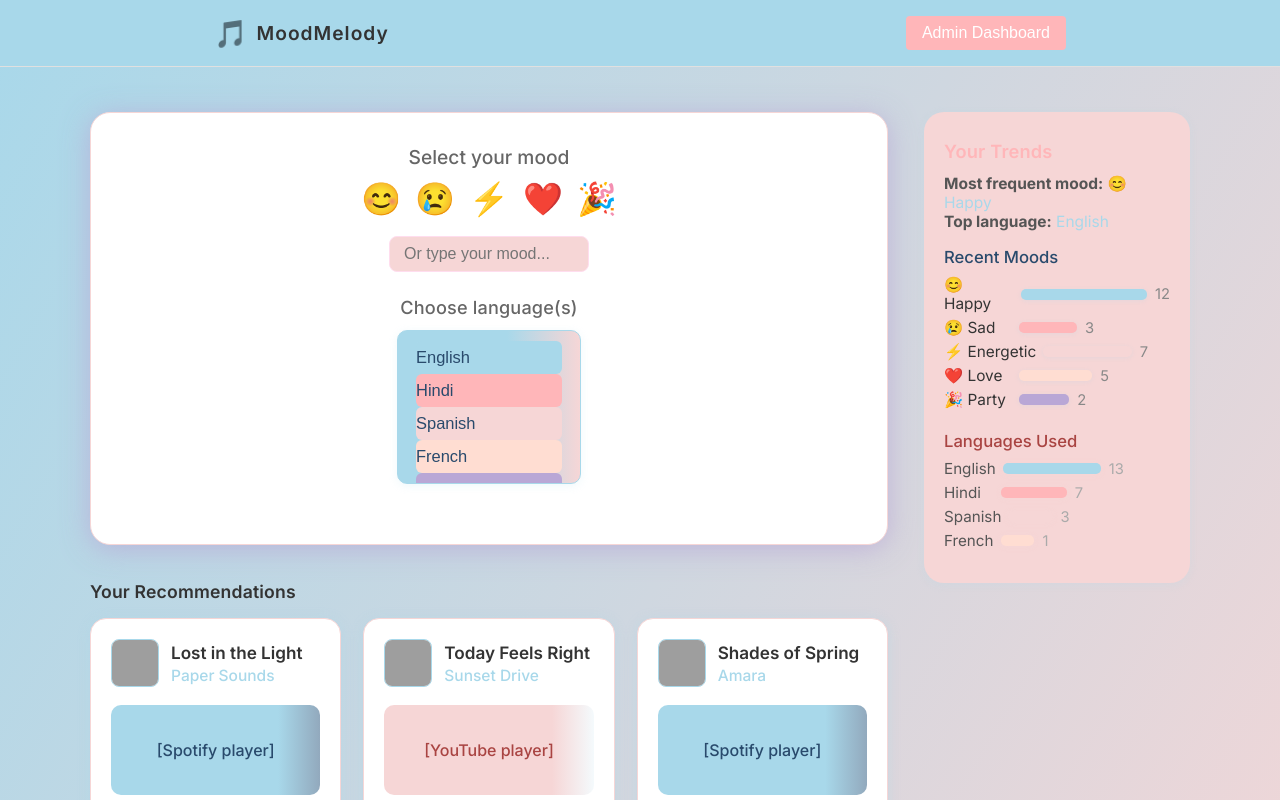
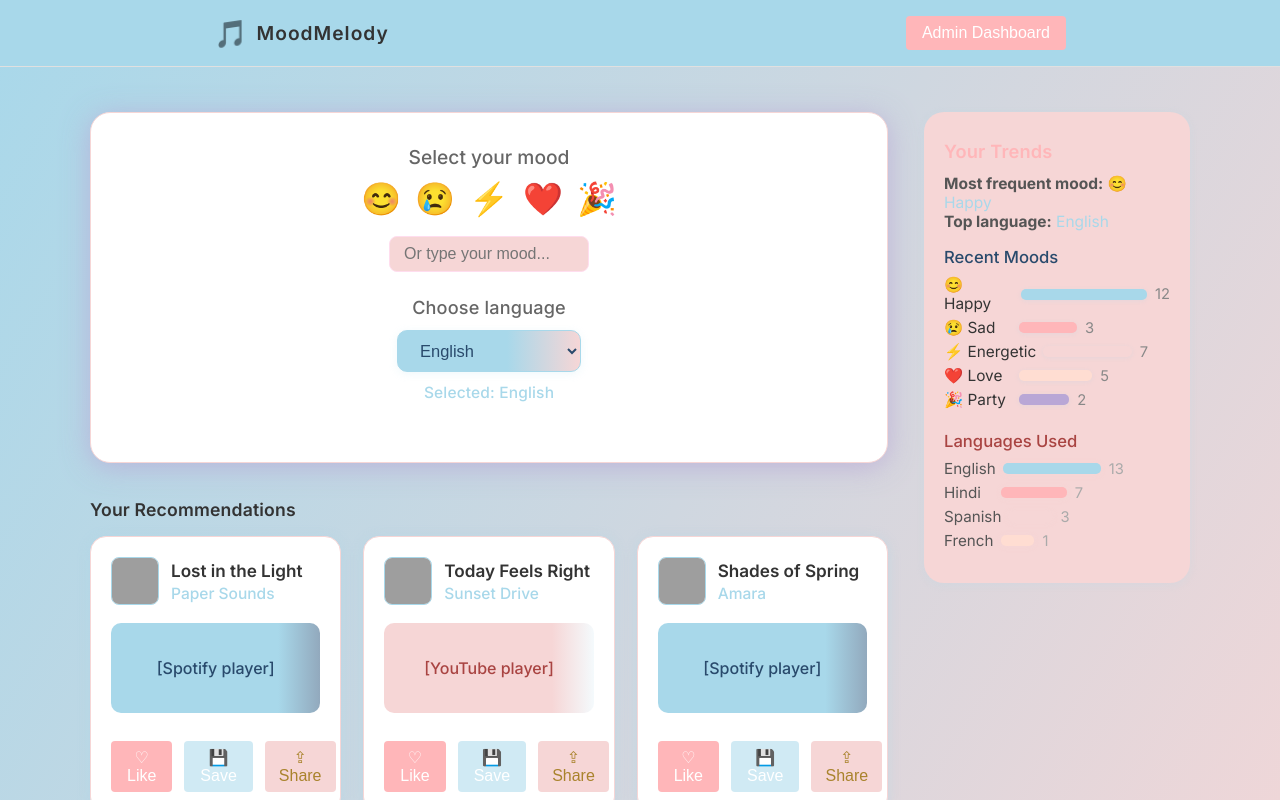
Before and after one commit to Workflow-Manager-admin/moodmelody-27188-a662c0a6, a React (Create React App) app in the folder moodmelody/: page / in a window 1280 px wide. Shown: the top 800 px of the page. Built offline with nearby package versions, Linux system fonts and the light colour scheme; grey boxes are pictures that could not be loaded; the HTML template or start-up script is replaced by a standard one.

Commit message:
Auto-commit: Changes as of 2025-06-03T07:27:36.962084+00:00

```diff
--- a/moodmelody/src/components/LanguageSelector.js
+++ b/moodmelody/src/components/LanguageSelector.js
@@ -2,11 +2,11 @@ import React, { useState } from "react";
 
 // PUBLIC_INTERFACE
 /**
- * LanguageSelector displays a multi-select dropdown for choosing languages,
+ * LanguageSelector displays a single-select native dropdown for choosing language,
  * styled with pastel/brand colors for a consistent, inviting look.
- * Uses multi-select if required (true by default).
+ * Only one language may be selected at a time (native dropdown style, no scroll box).
  */
-function LanguageSelector({ multiSelect = true }) {
+function LanguageSelector() {
   // List of available language options
   const languageOptions = [
     { value: "English", color: "#A8D8EA" },
@@ -16,25 +16,22 @@ function LanguageSelector({ multiSelect = true }) {
     { value: "Chinese", color: "#B9A7D6" },
   ];
 
-  // State for selected languages
-  const [selected, setSelected] = useState([]);
+  // State for selected language (single string)
+  const [selected, setSelected] = useState(languageOptions[0].value);
 
   /**
    * Handle change event for <select>
    */
   // PUBLIC_INTERFACE
   function handleChange(e) {
-    const options = Array.from(e.target.selectedOptions, (option) => option.value);
-    setSelected(options);
+    setSelected(e.target.value);
   }
 
   // Pastel background gradient for dropdown
-  const pastelGradient =
-    "linear-gradient(90deg, #A8D8EA 60%, #F6D6D6 100%)";
+  const pastelGradient = "linear-gradient(90deg, #A8D8EA 60%, #F6D6D6 100%)";
+  const pastelBoxShadow = "0 2px 8px #A8D8EA30";
 
-  const pastelBoxShadow =
-    "0 2px 8px #A8D8EA30";
-
+  // Custom pastel border + compact native dropdown look
   return (
     <div style={{ marginBottom: 28, textAlign: "center" }}>
       <div
@@ -46,10 +43,9 @@ function LanguageSelector({ multiSelect = true }) {
           letterSpacing: "0.01em",
         }}
       >
-        Choose language{multiSelect ? "(s)" : ""}
+        Choose language
       </div>
       <select
-        multiple={multiSelect}
         value={selected}
         onChange={handleChange}
         style={{
@@ -64,8 +60,12 @@ function LanguageSelector({ multiSelect = true }) {
           fontWeight: 500,
           boxShadow: pastelBoxShadow,
           transition: "border 0.2s",
+          appearance: "auto",
+          WebkitAppearance: "menulist-button",
+          MozAppearance: "menulist-button",
+          cursor: "pointer",
         }}
-        aria-label={`Select language${multiSelect ? "s" : ""}`}
+        aria-label="Select language"
       >
         {languageOptions.map((lang) => (
           <option
@@ -83,7 +83,7 @@ function LanguageSelector({ multiSelect = true }) {
           </option>
         ))}
       </select>
-      {selected.length > 0 && (
+      {selected && (
         <div
           style={{
             marginTop: 11,
@@ -93,8 +93,7 @@ function LanguageSelector({ multiSelect = true }) {
             letterSpacing: ".01em",
           }}
         >
-          Selected:{" "}
-          {selected.join(", ")}
+          Selected: {selected}
         </div>
       )}
     </div>
```
Also changed, not shown: 2 other files (tests, documents, lock files or other folders).
